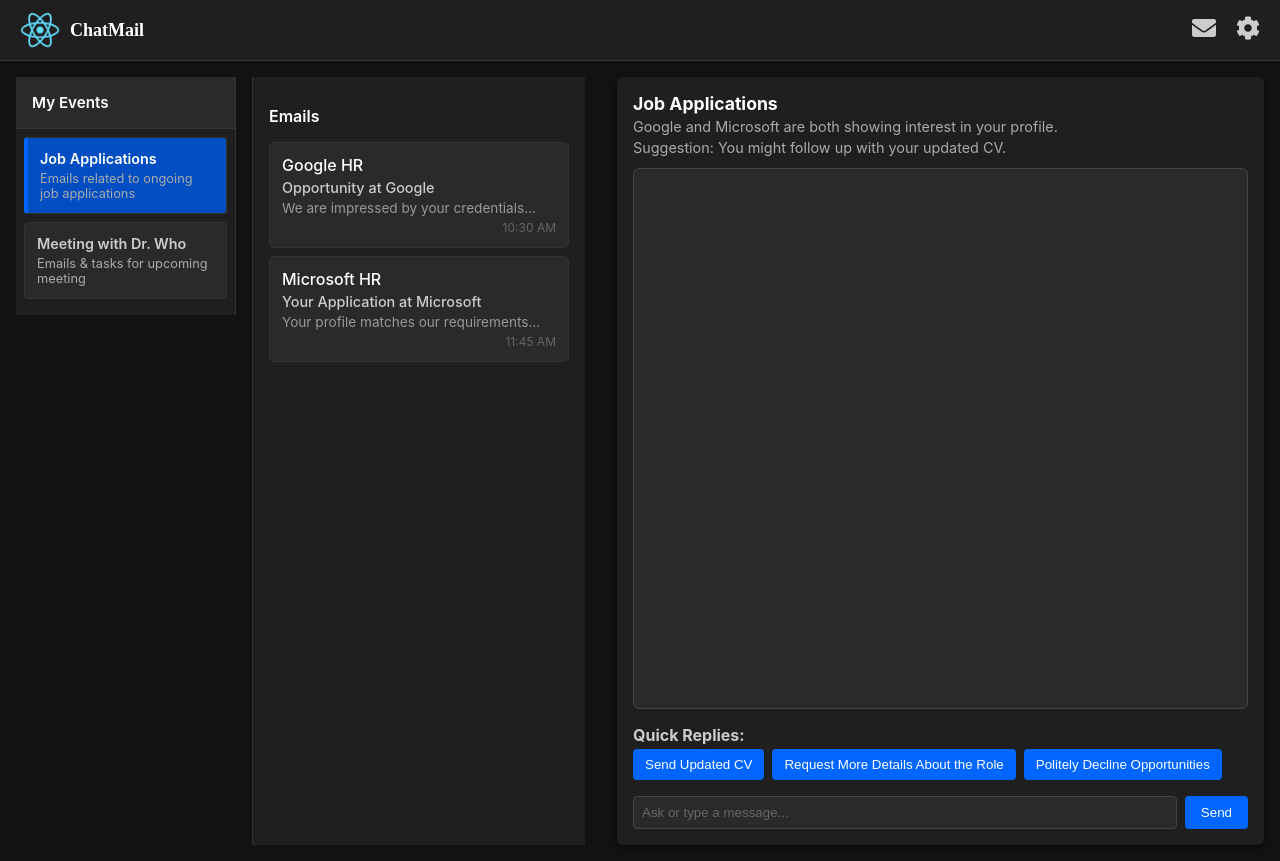
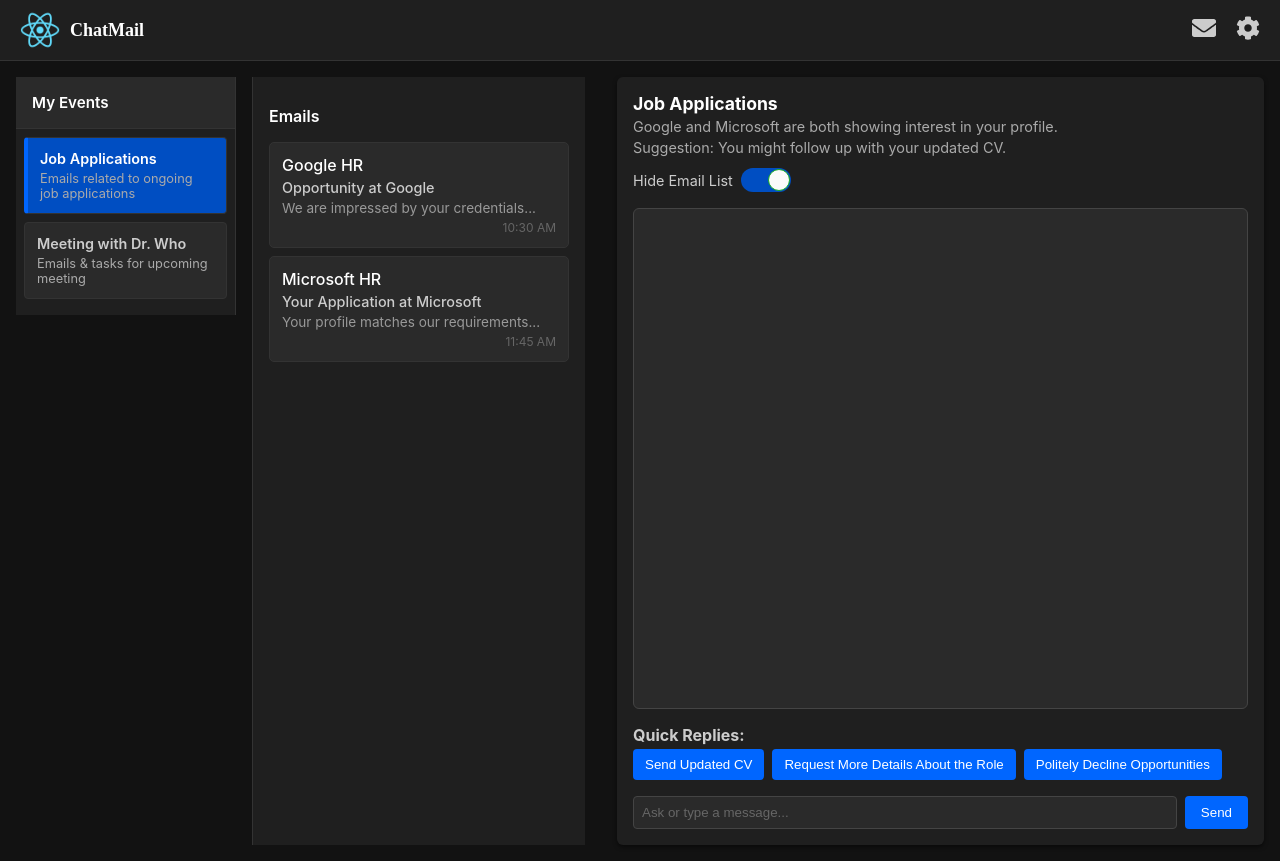
Before and after one commit to Henry8772/Chatmail, a React (Create React App) app in the folder chat-ui/: page / in a window 1280 px wide. Built offline with nearby package versions, Linux system fonts and the light colour scheme.

Commit message:
toggle email list

```diff
--- a/chat-ui/package.json
+++ b/chat-ui/package.json
@@ -9,6 +9,7 @@
     "react-icons": "^5.4.0",
     "react-native-web": "^0.19.13",
     "react-scripts": "^3.0.1",
+    "react-toggle": "^4.1.3",
     "wouter": "^3.5.1"
   },
   "scripts": {
--- a/chat-ui/src/AgentPanel.css
+++ b/chat-ui/src/AgentPanel.css
@@ -103,3 +103,28 @@
   .sendButton:hover {
     background-color: #004ec2;
   }
+
+/* Container for the react-toggle switch */
+.toggleEmailList {
+  display: flex;
+  align-items: center;
+  margin-bottom: 1rem;
+}
+
+.toggleText {
+  margin-right: 0.5rem;
+  font-size: 0.9rem;
+  color: #ccc;
+}
+
+/* Override react-toggle checked color */
+.react-toggle--checked .react-toggle-track {
+  background-color: #004ec2;
+  border-color: #004ec2;
+}
+
+/* Override react-toggle hover color when checked */
+.react-toggle--checked:hover:not(.react-toggle--disabled) .react-toggle-track {
+  background-color: #004ec2 !important;
+  border-color: #004ec2 !important;
+}
--- a/chat-ui/src/AgentPanel.js
+++ b/chat-ui/src/AgentPanel.js
@@ -1,4 +1,6 @@
 import React from 'react';
+import Toggle from 'react-toggle';
+import "react-toggle/style.css";
 import './AgentPanel.css';
 
 const AgentPanel = ({
@@ -9,6 +11,8 @@
   setMessage,
   onSendMessage,
   quickReplies,
+  emailListVisible,
+  toggleEmailList,
 }) => {
   if (!event) {
     return (
@@ -29,6 +33,18 @@
         <h3>{event.title}</h3>
         <p className="eventSummary">{event.summary}</p>
         <p className="eventSuggestion">Suggestion: {event.suggestion}</p>
+      </div>
+
+      {/* React Toggle to control EmailList visibility */}
+      <div className="toggleEmailList">
+        <span className="toggleText">
+          {emailListVisible ? "Hide Email List" : "Show Email List"}
+        </span>
+        <Toggle
+          checked={emailListVisible}
+          onChange={toggleEmailList}
+          icons={false}
+        />
       </div>
 
       <div className="agentMessages">
--- a/chat-ui/src/App.js
+++ b/chat-ui/src/App.js
@@ -4,7 +4,7 @@
 import EventDashboard from './EventDashboard';
 import EmailList from './EmailList';
 import AgentPanel from './AgentPanel';
-import Setting from './Setting'
+import Setting from './Setting';
 import './App.css';
 
 const ChatApp = () => {
@@ -101,6 +101,10 @@
   // 7. Quick replies for this event
   const eventQuickReplies = generateQuickRepliesForEvent(currentEvent);
 
+  // 8. NEW: Control visibility of the EmailList
+  const [showEmailList, setShowEmailList] = useState(true);
+  const toggleEmailList = () => setShowEmailList((prev) => !prev);
+
   return (
     <div className="chatApp">
       <div className="chatAppContainer">
@@ -111,13 +115,10 @@
           onSelectEvent={setSelectedEventId}
         />
 
-        {/* MIDDLE/RIGHT:
-            You can choose if you still want to see EmailList on the right,
-            or shrink it, or remove it. Here we keep it for clarity.
-        */}
-        <EmailList emails={currentEvent?.emails || []} />
+        {/* MIDDLE: Conditionally render EmailList */}
+        {showEmailList && <EmailList emails={currentEvent?.emails || []} />}
 
-        {/* COMBINED AGENT PANEL: summary + messages + quick replies */}
+        {/* RIGHT PANEL: AgentPanel with the toggle props */}
         <AgentPanel
           event={currentEvent}
           messages={messages}
@@ -126,6 +127,8 @@
           setMessage={setMessage}
           onSendMessage={sendMessage}
           quickReplies={eventQuickReplies}
+          emailListVisible={showEmailList}
+          toggleEmailList={toggleEmailList}
         />
       </div>
     </div>
```
Also changed, not shown: 1 other file (tests, documents, lock files or other folders).
